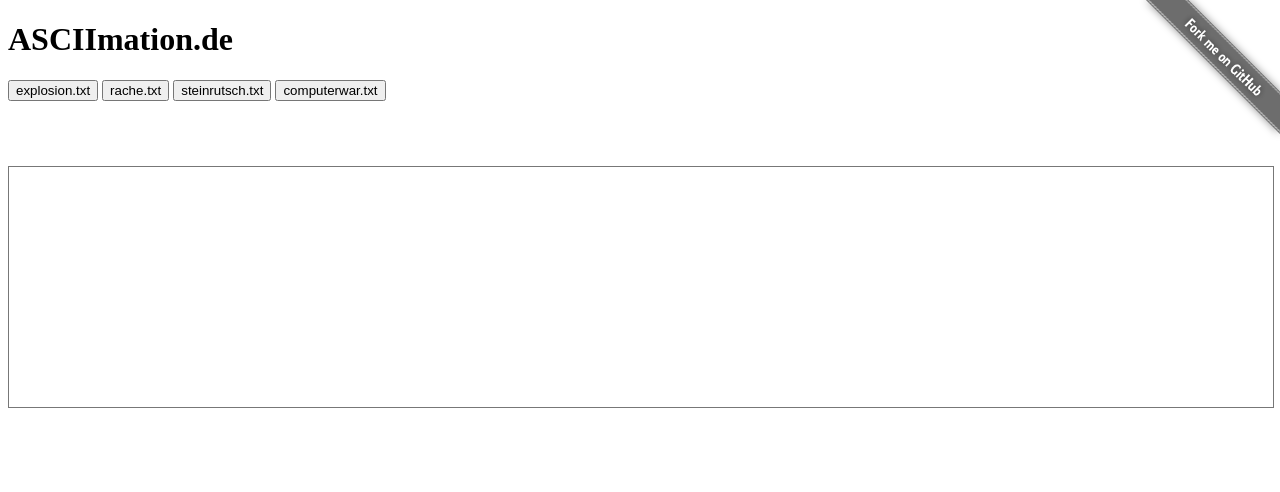
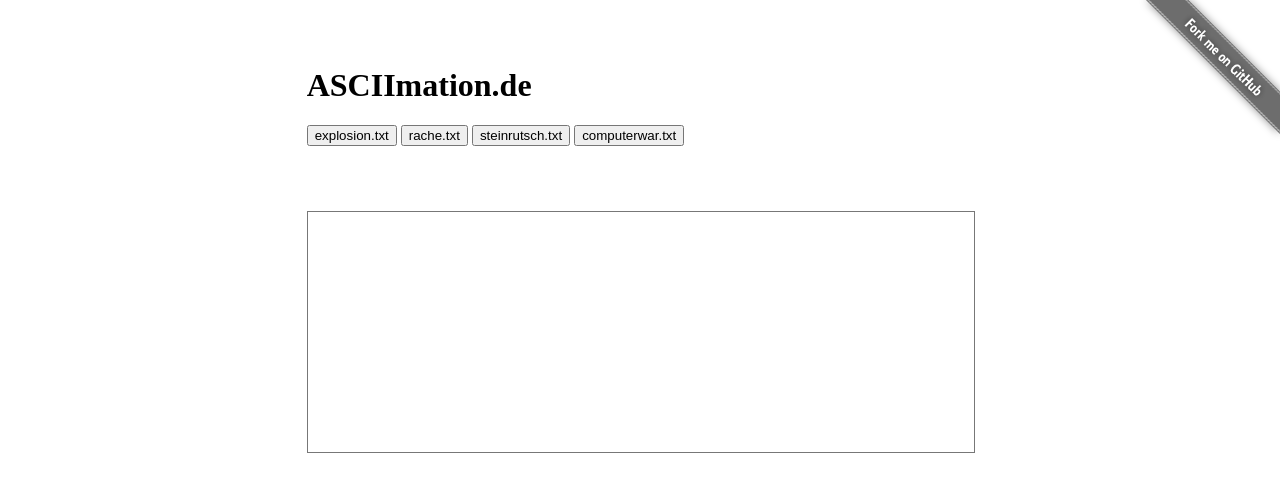
Before and after one commit to vog/asciimation, a plain HTML site: page index.html in a window 1280 px wide. Drawn offline with Linux system fonts and the light colour scheme.

Commit message:
Improve style

```diff
--- a/index.html
+++ b/index.html
@@ -24,6 +24,12 @@
             addEventListener('load', register_listeners, false);
         </script>
         <style type="text/css">
+            body {
+                margin-left: auto;
+                margin-right: auto;
+                margin-top: 50pt;
+                max-width: 500pt;
+            }
             pre {
                 margin-top: 5em;
                 margin-bottom: 5em;
```
